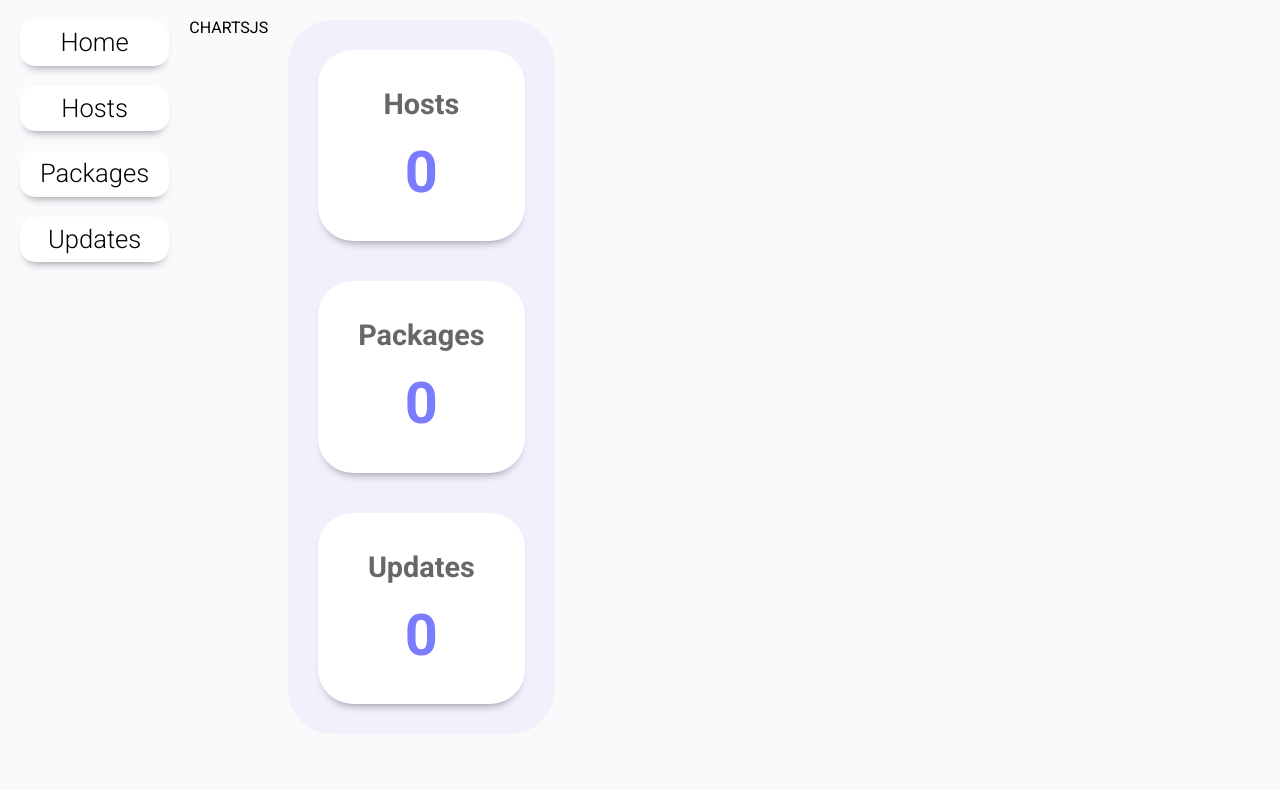
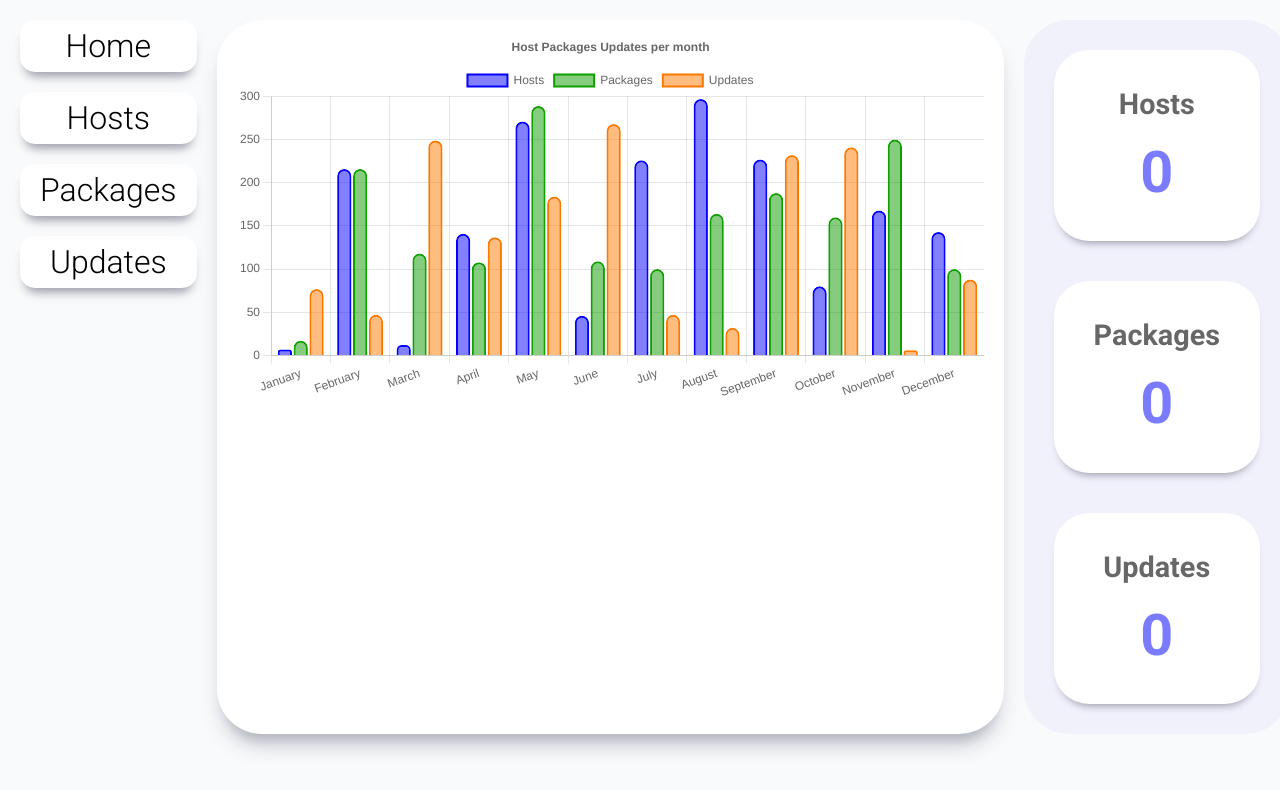
Before and after one commit to FariaSteven/dashboard, a React (Vite) app: page / in a window 1280 px wide. Shown: the top 790 px of the page. Built offline with nearby package versions, Linux system fonts and the light colour scheme; no server answers.

Commit message:
plotting charts

```diff
--- a/package.json
+++ b/package.json
@@ -10,12 +10,15 @@
   },
   "dependencies": {
     "axios": "^1.3.0",
+    "chart.js": "^4.2.0",
     "react": "^18.2.0",
+    "react-chartjs-2": "^5.2.0",
     "react-dom": "^18.2.0",
     "react-router-dom": "^6.8.0",
     "styled-components": "^5.3.6"
   },
   "devDependencies": {
+    "@faker-js/faker": "^7.6.0",
     "@types/react": "^18.0.26",
     "@types/react-dom": "^18.0.9",
     "@vitejs/plugin-react": "^3.0.0",
--- a/src/App.jsx
+++ b/src/App.jsx
@@ -1,11 +1,12 @@
 import { RouterProvider } from "react-router-dom";
-import Menu from "./components/menu/Menu";
 import router from "./routes";
 
 import "./styles/global.css";
 
 function App() {
-  return (<RouterProvider router={router} />);
+  return (
+      <RouterProvider router={router} />
+  );
 }
 
 export default App;
--- /dev/null
+++ b/src/components/chart/Chart.jsx
@@ -0,0 +1,110 @@
+import React, { useEffect, useState } from "react";
+import {
+  Chart as ChartJS,
+  CategoryScale,
+  LinearScale,
+  BarElement,
+  Title,
+  Tooltip,
+  Legend,
+} from "chart.js";
+
+import { Bar } from "react-chartjs-2";
+import * as S from "./Chart.style";
+import formatDate from "../../utils/formatDate";
+
+const Chart = ({ hostData, packagesData, updatesData }) => {
+  ChartJS.register(
+    CategoryScale,
+    LinearScale,
+    BarElement,
+    Title,
+    Tooltip,
+    Legend
+  );
+
+  const options = {
+    responsive: true,
+    plugins: {
+      legend: {
+        position: "top",
+      },
+      title: {
+        display: true,
+        text: "Host Packages Updates per month",
+      },
+    },
+  };
+
+  const labels = [
+    "January",
+    "February",
+    "March",
+    "April",
+    "May",
+    "June",
+    "July",
+    "August",
+    "September",
+    "October",
+    "November",
+    "December",
+  ];
+
+  const data = {
+    labels,
+    options: {
+      maintainAspectRatio: false,
+    },
+    datasets: [
+      {
+        label: "Hosts",
+        data: labels.map(() => Math.floor(Math.random() * 300)),
+        borderColor: "rgb(4, 0, 255)",
+        borderWidth: 2,
+        borderRadius: 55,
+        backgroundColor: "#0400ff7f",
+      },
+      {
+        label: "Packages",
+        data: labels.map(() => Math.floor(Math.random() * 300)),
+        borderColor: "rgb(13, 160, 0)",
+        borderWidth: 2,
+        borderRadius: 55,
+        backgroundColor: "rgba(13, 153, 0, 0.500)",
+      },
+      {
+        label: "Updates",
+        data: labels.map(() => Math.floor(Math.random() * 300)),
+        borderColor: "rgb(250, 121, 0)",
+        borderWidth: 2,
+        borderRadius: 55,
+        backgroundColor: "rgba(255, 123, 0, 0.500)",
+      },
+    ],
+  };
+
+  console.log("hostData", hostData);
+  console.log("packagesData", packagesData);
+  console.log("updatesData", updatesData);
+
+  const hostsDates = hostData.map((item) => formatDate(item?.created_at));
+  const packagesDates = packagesData.map((item) => formatDate(item?.created_at));
+  const updatesDates = updatesData.map((item) => formatDate(item?.created_at));
+
+  console.log('hostsDates', hostsDates)
+  console.log('packagesDates', packagesDates)
+  console.log('updatesDates', updatesDates)
+
+  // hostData?.find((item) => item?.id === id)?.name
+
+  // return data?.find((item) => item?.id === id)?.name
+
+  return (
+    <S.ChartWrapper>
+      <Bar options={options} data={data} />
+    </S.ChartWrapper>
+  );
+};
+
+export default Chart;
--- /dev/null
+++ b/src/components/chart/Chart.style.js
@@ -0,0 +1,11 @@
+import styled from "styled-components";
+
+export const ChartWrapper = styled.div`
+  width: 70%;
+  padding: 10px 20px;
+  background-color: #fff;
+  border-radius: 45px;
+  font-weight: 300;
+  transition: 0.4s ease-in-out;
+  box-shadow: rgba(50, 50, 93, 0.25) 0px 16px 20px -5px, rgba(0, 0, 0, 0.1) 0px 15px 8px -8px;
+`
--- a/src/components/container/Container.jsx
+++ b/src/components/container/Container.jsx
@@ -1,13 +1,14 @@
 import React, { useCallback, useEffect, useState } from "react";
+import Chart from "../chart/Chart";
 import Menu from "../menu/Menu";
 
 import * as S from './Container.style'
 
-const Container = ({children, title}) => {
+const Container = ({children, title, hostData, packagesData, updatesData}) => {
   return (
     <S.Container>
       <Menu/>
-      <div>CHARTSJS</div>
+      <Chart hostData={hostData} packagesData={packagesData} updatesData={updatesData}/>
       <div>
         {title && <S.Title>{title}</S.Title>}
         <S.Wrapper>
--- a/src/components/container/Container.style.js
+++ b/src/components/container/Container.style.js
@@ -2,8 +2,10 @@ import styled from "styled-components";
 
 export const Container = styled.div`
   display: flex;
+  justify-content: space-between;
   gap: 20px;
   padding: 20px;
+  height: 100%;
 `;
 
 export const Title = styled.h1`
--- a/src/components/menu/Menu.style.js
+++ b/src/components/menu/Menu.style.js
@@ -8,17 +8,17 @@ export const ButtonsWrapper = styled.div`
 `;
 
 export const Button = styled(Link)`
-  font-size: 1.6rem;
+  font-size: 2rem;
   padding: 10px 20px;
   background-color: #fff;
   border-radius: 15px;
   font-weight: 300;
   transition: 0.4s ease-in-out;
   text-align: center;
-  box-shadow: rgba(50, 50, 93, 0.25) 0px 6px 10px -5px, rgba(0, 0, 0, 0.3) 0px 8px 8px -8px;
+  box-shadow: rgba(50, 50, 93, 0.25) 0px 10px 7px -5px, rgba(0, 0, 0, 0.3) 0px 8px 16px -8px;
 
   &:hover {
-    box-shadow: rgba(50, 50, 93, 0.25) 0px 13px 27px -5px, rgba(0, 0, 0, 0.3) 0px 8px 16px -8px;
+    box-shadow: rgba(50, 50, 93, 0.25) 0px 16px 20px -5px, rgba(0, 0, 0, 0.1) 0px 15px 8px -8px;
   }
 `;
 
--- a/src/pages/home/Home.jsx
+++ b/src/pages/home/Home.jsx
@@ -23,7 +23,7 @@ const Home = () => {
   }, [])
 
   return (
-    <Container>
+    <Container hostData={hostData} packagesData={packagesData} updatesData={updatesData}>
       <S.Wrapper>
         <S.Card><S.CardTitle>Hosts</S.CardTitle><S.CardNumber>{hostData.length}</S.CardNumber></S.Card>
         <S.Card><S.CardTitle>Packages</S.CardTitle><S.CardNumber>{packagesData.length}</S.CardNumber></S.Card>
```
Also changed, not shown: 1 other file (tests, documents, lock files or other folders).
